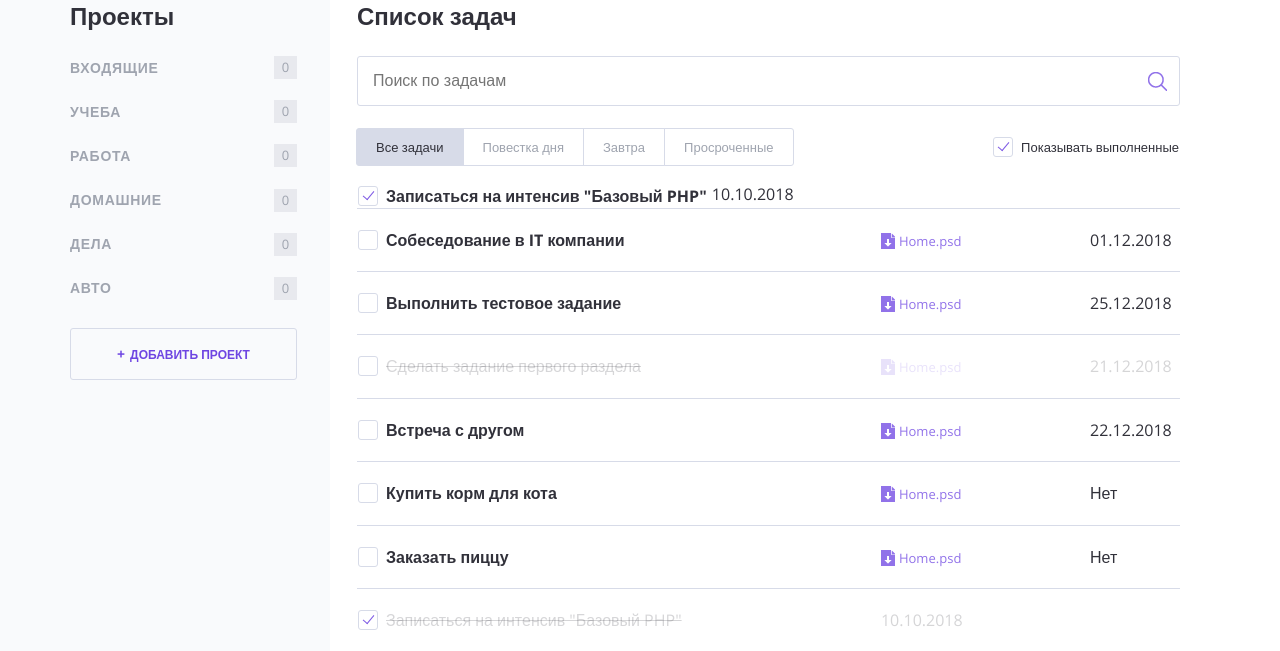
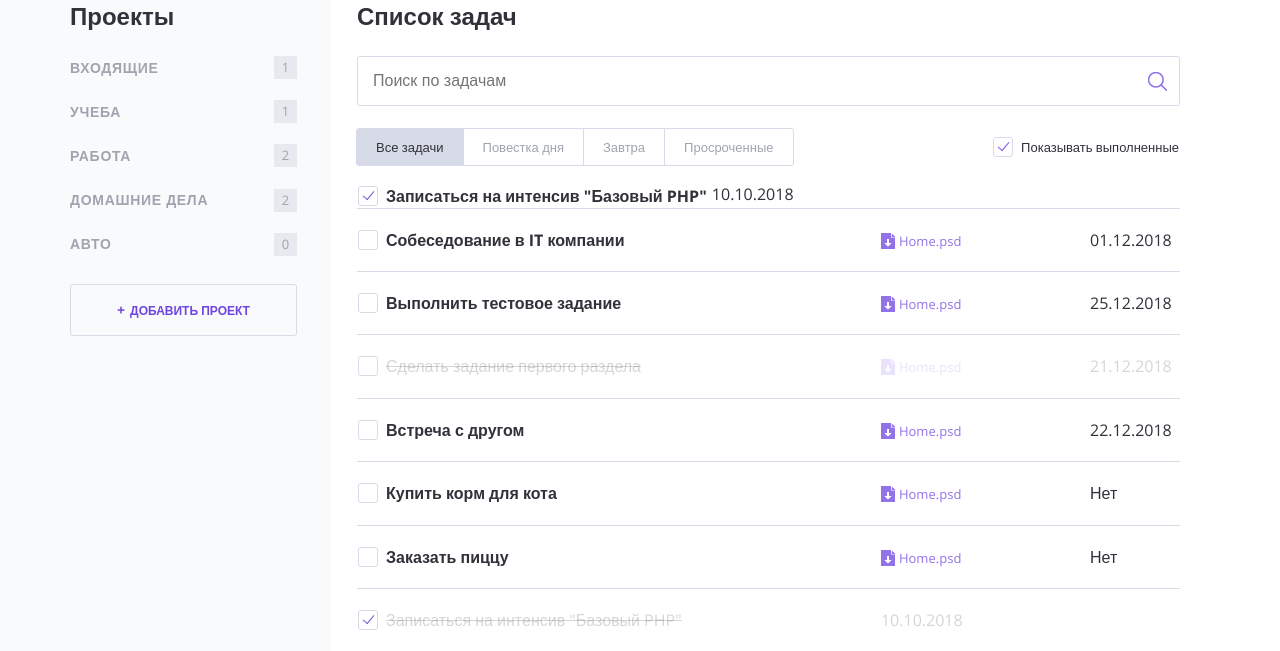
Before and after one commit to vitalikgosin/623405-doingsdone, a PHP site: page / in a window 1280 px wide. Shown: the part 93-744 px from the top of the page. Run offline with PHP 8.4, Linux system fonts and the light colour scheme.

Commit message:
count task func

```diff
--- a/index.php
+++ b/index.php
@@ -1,7 +1,7 @@
 <?php
 // показывать или нет выполненные задачи
 $show_complete_tasks = rand(0, 1);
-$arr_projects = ['Входящие', 'Учеба', 'Работа', 'Домашние', 'дела', 'Авто'];
+$arr_projects = ['Входящие', 'Учеба', 'Работа', 'Домашние дела', 'Авто'];
 $arr_tasks = [
         [
             'task' => 'Собеседование в IT компании',
@@ -18,7 +18,7 @@ $arr_tasks = [
         [
             'task' => 'Сделать задание первого раздела',
             'date' => '21.12.2018',
-            'category' =>  'Учеба8',
+            'category' =>  'Учеба',
             'done' => 'Да',
         ],
         [
@@ -42,6 +42,14 @@ $arr_tasks = [
 
 
         ];
+function count_tasks( $project_name, $arr_tasks){
+    $count_task = 0;
+foreach ($arr_tasks as $projects){
+    //var_dump($projects);
+    if ( $project_name  === $projects['category'] ) $count_task++;
+}
+return $count_task;
+}
 ?>
 <!DOCTYPE html>
 <html lang="ru">
@@ -87,12 +95,12 @@ $arr_tasks = [
 
                 <nav class="main-navigation">
                     <ul class="main-navigation__list">
-                        <?php foreach ($arr_projects as $key =>  $item) {
+                        <?php foreach ($arr_projects as  $project) {
 
                         ?>
                         <li class="main-navigation__list-item">
-                            <a class="main-navigation__list-item-link" href="#"><?= $item ?></a>
-                            <span class="main-navigation__list-item-count">0</span>
+                            <a class="main-navigation__list-item-link" href="#"><?= $project ?></a>
+                            <span class="main-navigation__list-item-count"><?= count_tasks( $project, $arr_tasks)?></span>
                         </li>
                         <?php }?>
                     </ul>
```
